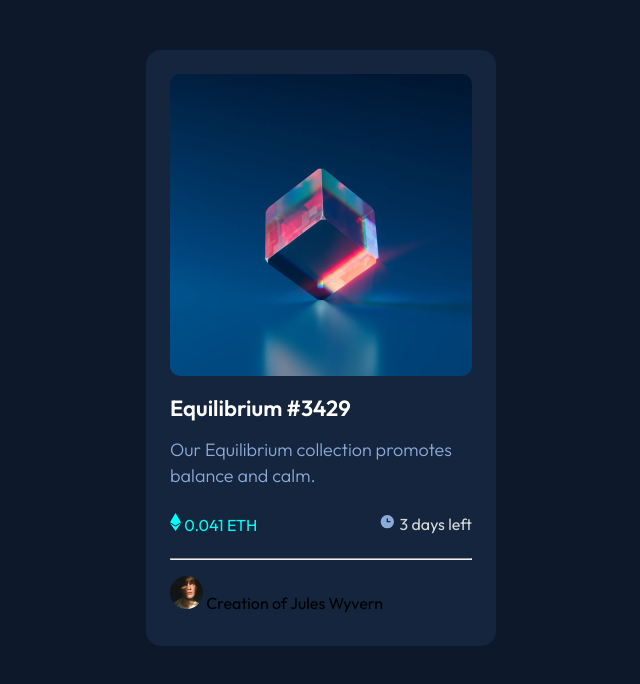
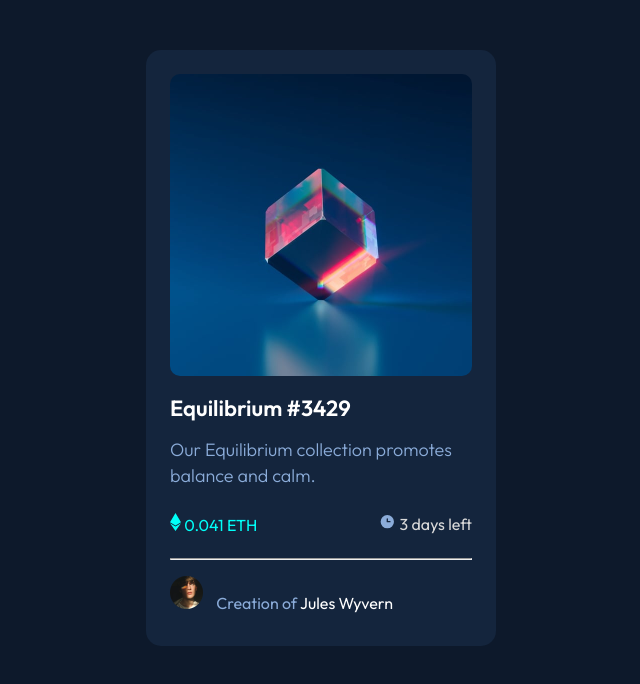
Before and after one commit to Anchabadze/NFT-card, a plain HTML site: page index.html in a window 1280 px wide. Shown: the top 684 px of the page, without its empty margins (399-1039 px from the left). Drawn offline with Linux system fonts and the light colour scheme.

Commit message:
CSS 4th commit

```diff
--- a/css/styles.css
+++ b/css/styles.css
@@ -8,7 +8,8 @@ body {
     font-family: 'Outfit', sans-serif;
     background-color: hsl(217, 54%, 11%);
     width: 1440px;
-    padding-top: 50px;
+    padding: 50px;
+
 }
 
 .container {
@@ -57,9 +58,19 @@ body {
 
 .nft__line {
     margin-bottom: 16px;
+    color: #2E405A;
 }
 
+
+.nft__author {
+    color: #8BACD9;
+}
 .nfr__author-ava {
     width: 33px;
     height: 33px;
+    margin-right: 10px;
 }
+
+.nft__author span {
+    color: white;
+}
```
